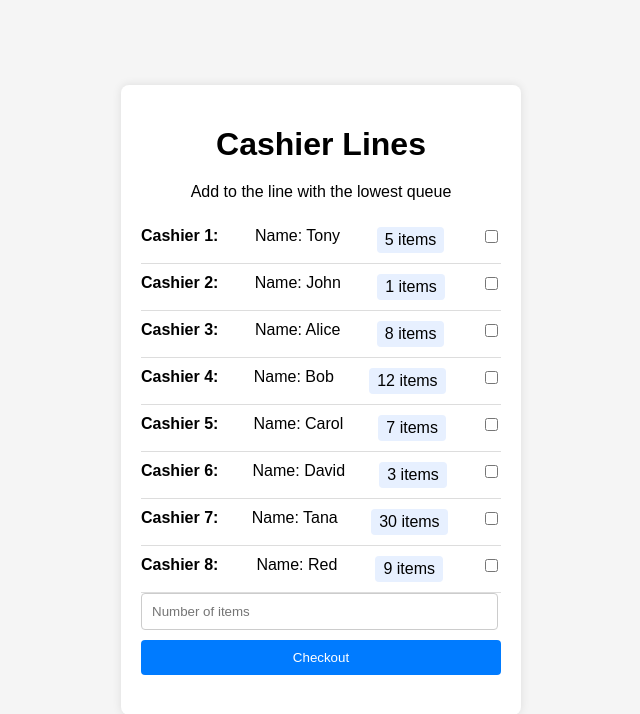
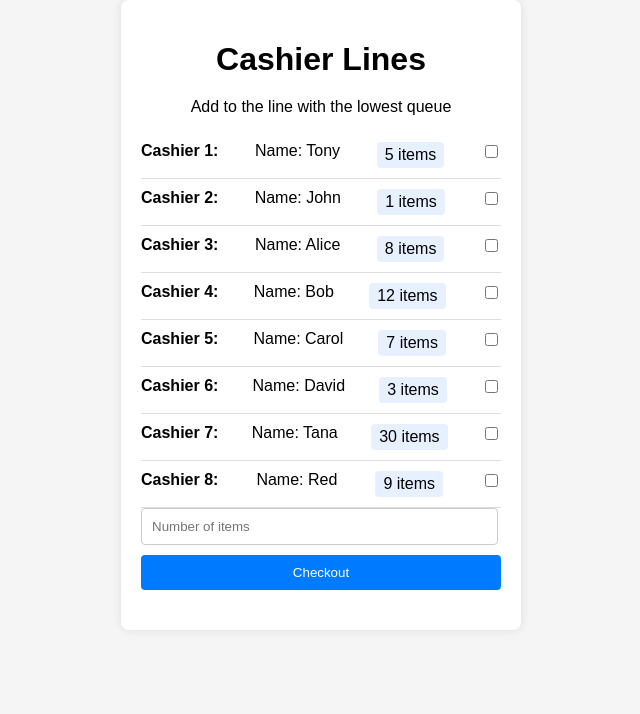
Before and after one commit to BBaccs/react-store-problem, a React (Create React App) app: page / in a window 1280 px wide. Shown: the top 714 px of the page, without its empty margins (319-959 px from the left). Built offline with nearby package versions, Linux system fonts and the light colour scheme.

Commit message:
update readme + add style

```diff
--- a/src/styles/styles.css
+++ b/src/styles/styles.css
@@ -2,10 +2,14 @@ body {
     font-family: Arial, sans-serif;
     display: flex;
     justify-content: center;
-    align-items: center;
+    /* align-items: center; */
     height: 100vh;
     margin: 0;
     background-color: #f5f5f5;
+}
+
+.main-container {
+    margin-top: 100px;
 }
 
 .container {
```
Also changed, not shown: 1 other file (tests, documents, lock files or other folders).
